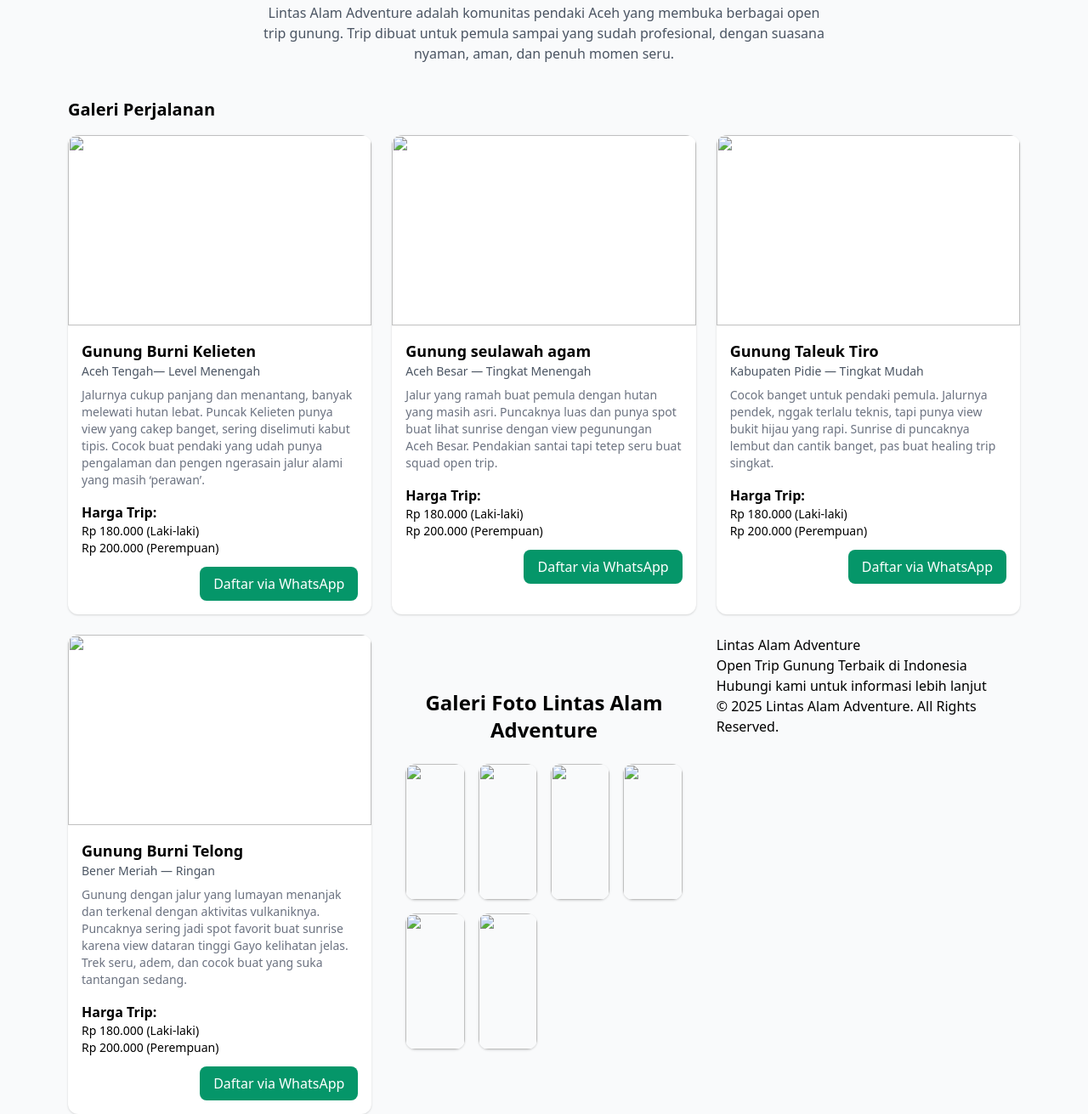
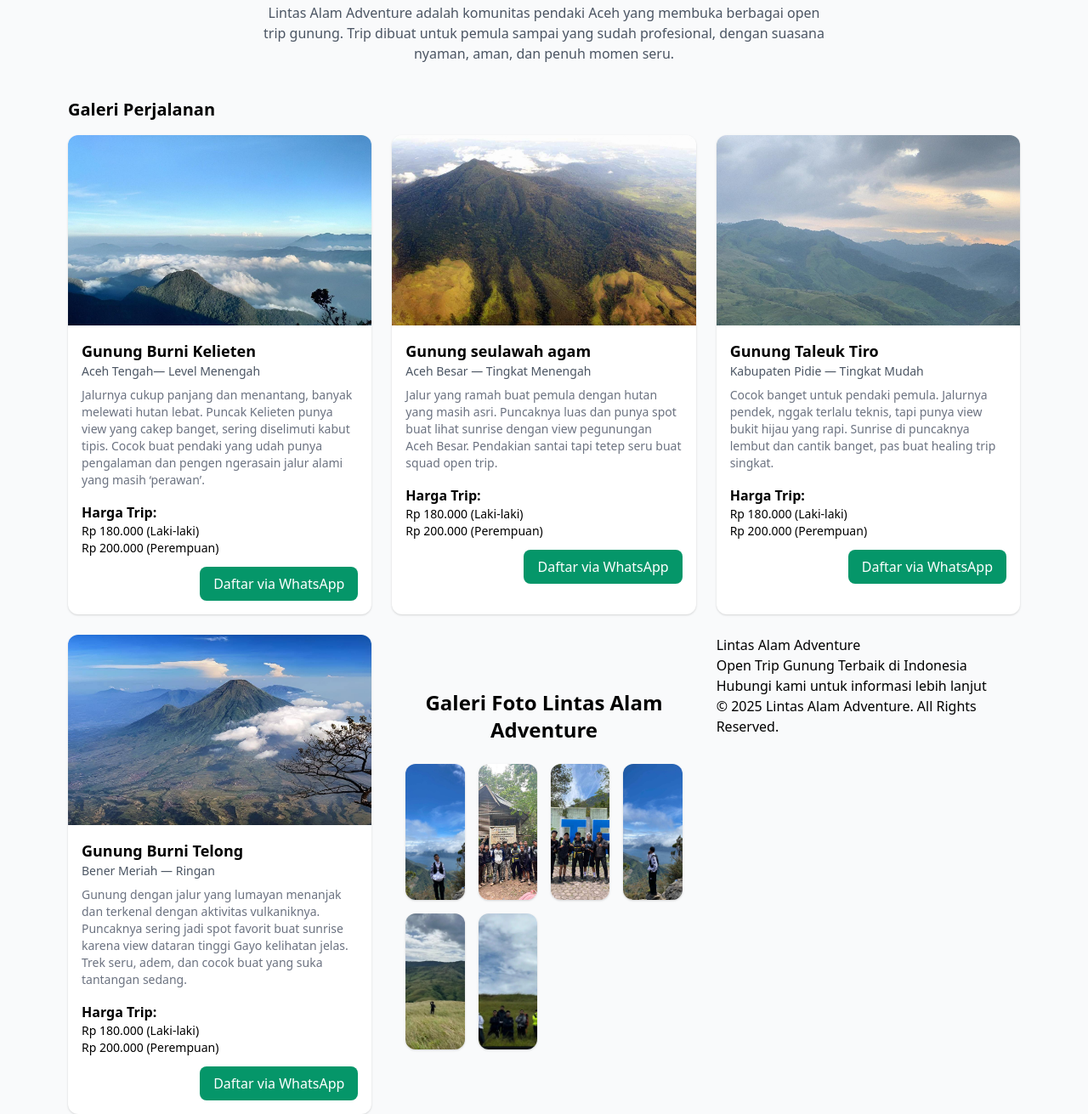
Before and after one commit to lintasalam25/opentrip, a plain HTML site: page index.html in a window 1280 px wide. Shown: the part 561-1872 px from the top of the page at 85% size. Drawn offline with nearby package versions, Linux system fonts and the light colour scheme.

Commit message:
Update index.html

```diff
--- a/index.html
+++ b/index.html
@@ -10,7 +10,7 @@
   <header class="bg-white shadow p-6 sticky top-0 z-50">
     <div class="max-w-6xl mx-auto flex justify-between items-center">
       <div class="flex items-center gap-3">
-        <img src=" gambar /logo.png" class="w-10 h-10" />
+        <img src="logo.png" class="w-10 h-10" />
         <h1 class="text-2xl font-extrabold">Lintas Alam Adventure</h1>
       </div>
       <div class="flex gap-3">
@@ -22,7 +22,7 @@
     <div class="bg-gray-900 text-white p-6 rounded-2xl shadow-xl relative overflow-hidden">
       <h2 class="text-xl font-bold">🔥 HOT TRIP — Segera Berangkat!</h2>
       <p class="text-sm text-gray-300">Klik atau hover untuk lihat detail perjalanan.</p><!-- IMAGE ADDED HERE -->
-  <img src="gambar /burni.jpg" class="mt-4 rounded-xl h-64 w-full object-cover opacity-80 group-hover:opacity-40 transition duration-300" />
+  <img src="burni.jpg" class="mt-4 rounded-xl h-64 w-full object-cover opacity-80 group-hover:opacity-40 transition duration-300" />
 
   <div class="absolute inset-0 bg-black bg-opacity-60 opacity-0 group-hover:opacity-100 transition-all duration-300 flex flex-col justify-center items-center text-center p-6">
     <h3 class="text-2xl font-bold mb-2">Open Trip Gunung Burni Telong-Bener Meriah</h3>
@@ -41,7 +41,7 @@
     <h2 class="text-xl font-bold mb-4">Galeri Perjalanan</h2>
     <div class="grid grid-cols-1 sm:grid-cols-2 lg:grid-cols-3 gap-6"><!-- CARD TEMPLATE -->
   <div class="bg-white shadow rounded-xl overflow-hidden">
-    <img src=" gambar /klieten.jpg" class="h-56 w-full object-cover" />
+    <img src="klieten.jpg" class="h-56 w-full object-cover" />
     <div class="p-4">
       <h3 class="font-bold text-lg">Gunung Burni Kelieten</h3>
       <p class="text-sm text-gray-600">Aceh Tengah— Level Menengah</p>
@@ -58,7 +58,7 @@
   </div>
 
   <div class="bg-white shadow rounded-xl overflow-hidden">
-    <img src=" gambar /agam.jpg" class="h-56 w-full object-cover" />
+    <img src="agam.jpg" class="h-56 w-full object-cover" />
     <div class="p-4">
       <h3 class="font-bold text-lg">Gunung seulawah agam</h3>
       <p class="text-sm text-gray-600">Aceh Besar — Tingkat Menengah</p>
@@ -75,7 +75,7 @@
   </div>
 
 <div class="bg-white shadow rounded-xl overflow-hidden">
-    <img src=" gambar /savana.jpg" class="h-56 w-full object-cover" />
+    <img src="savana.jpg" class="h-56 w-full object-cover" />
     <div class="p-4">
       <h3 class="font-bold text-lg">Gunung Taleuk Tiro</h3>
       <p class="text-sm text-gray-600">Kabupaten Pidie — Tingkat Mudah</p>
@@ -93,7 +93,7 @@
 
 
   <div class="bg-white shadow rounded-xl overflow-hidden">
-    <img src=" gambar /burni.jpg" class="h-56 w-full object-cover" />
+    <img src="burni.jpg" class="h-56 w-full object-cover" />
     <div class="p-4">
       <h3 class="font-bold text-lg">Gunung Burni Telong</h3>
       <p class="text-sm text-gray-600">Bener Meriah — Ringan
@@ -115,12 +115,12 @@
   <h2 class="text-2xl font-bold mb-6 text-center">Galeri Foto Lintas Alam Adventure</h2>
 
   <div class="grid grid-cols-2 sm:grid-cols-3 lg:grid-cols-4 gap-4">
-    <img src="gambar /depan kkl.jpg" class="w-full h-40 object-cover rounded-xl shadow" />
-    <img src="gambar /ramebgt.jpg" class="w-full h-40 object-cover rounded-xl shadow" />
-    <img src="gambar /rame.jpg" class="w-full h-40 object-cover rounded-xl shadow" />
-    <img src="gambar /belakangkl.jpg" class="w-full h-40 object-cover rounded-xl shadow" />
-    <img src=" gambar /savana1.jpg" class="w-full h-40 object-cover rounded-xl shadow" />
-    <img src=" gambar /savanarame.jpg" class="w-full h-40 object-cover rounded-xl shadow" />
+    <img src="depan kkl.jpg" class="w-full h-40 object-cover rounded-xl shadow" />
+    <img src="ramebgt.jpg" class="w-full h-40 object-cover rounded-xl shadow" />
+    <img src="rame.jpg" class="w-full h-40 object-cover rounded-xl shadow" />
+    <img src="belakangkl.jpg" class="w-full h-40 object-cover rounded-xl shadow" />
+    <img src="savana1.jpg" class="w-full h-40 object-cover rounded-xl shadow" />
+    <img src="savanarame.jpg" class="w-full h-40 object-cover rounded-xl shadow" />
   </div>
 </section>
 
```
